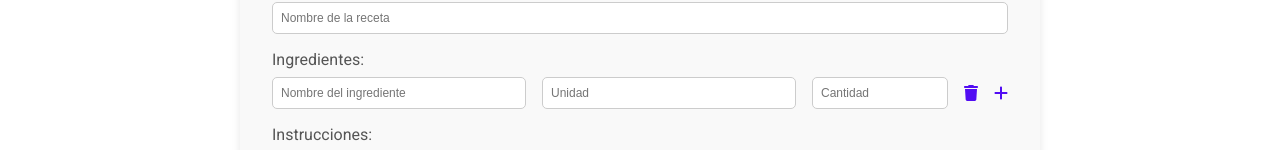
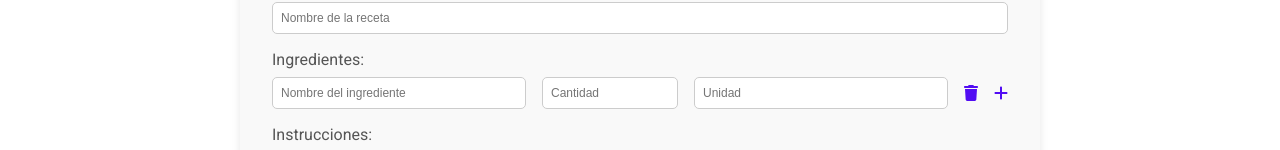
Before and after one commit to Marta-Af/Web-Recetas, a React (Vite) app: page /create-recipe in a window 1280 px wide. Shown: the part 194-344 px from the top of the page. Built offline with nearby package versions, Linux system fonts and the light colour scheme.

Commit message:
add image component

```diff
--- a/src/components/Forms/CreateRecipe.jsx
+++ b/src/components/Forms/CreateRecipe.jsx
@@ -1,6 +1,7 @@
 import React, { useState } from "react";
 import { FontAwesomeIcon } from "@fortawesome/react-fontawesome";
 import { faPlus, faTrash } from "@fortawesome/free-solid-svg-icons";
+import { useNavigate } from "react-router-dom"; // Importa useNavigate
 
 const CreateRecipe = () => {
   const [recipeName, setRecipeName] = useState("");
@@ -11,6 +12,8 @@ const CreateRecipe = () => {
   const [image, setImage] = useState(null);
   const [difficulty, setDifficulty] = useState("Fácil");
   const [time, setTime] = useState("");
+
+  const navigate = useNavigate(); // Hook para redirigir
 
   const handleAddIngredient = () => {
     setIngredients([
@@ -60,6 +63,9 @@ const CreateRecipe = () => {
 
       const data = await response.json();
       console.log("Receta creada:", data);
+
+      // Redirigir a la página RecipeList después de añadir correctamente
+      navigate("/recipelist");
     } catch (error) {
       console.error("Error al crear la receta:", error.message);
     }
@@ -105,6 +111,16 @@ const CreateRecipe = () => {
                 tabIndex={index * 5 + 2} // tabIndex para nombre del ingrediente
               />
               <input
+                type="number"
+                placeholder="Cantidad"
+                value={ingredient.quantity}
+                onChange={(e) =>
+                  handleIngredientChange(index, "quantity", e.target.value)
+                }
+                className="input-number"
+                tabIndex={index * 5 + 3}
+              />
+              <input
                 type="text"
                 placeholder="Unidad"
                 value={ingredient.unit}
@@ -112,18 +128,9 @@ const CreateRecipe = () => {
                   handleIngredientChange(index, "unit", e.target.value)
                 }
                 className="input-text"
-                tabIndex={index * 5 + 3} // tabIndex para unidad
+                tabIndex={index * 5 + 4} // tabIndex para unidad
               />
-              <input
-                type="number"
-                placeholder="Cantidad"
-                value={ingredient.quantity}
-                onChange={(e) =>
-                  handleIngredientChange(index, "quantity", e.target.value)
-                }
-                className="input-number"
-                tabIndex={index * 5 + 4} // tabIndex para cantidad
-              />
+
               <FontAwesomeIcon
                 icon={faTrash}
                 onClick={() => handleRemoveIngredient(index)}
--- a/src/components/Recipes/RecipeList.jsx
+++ b/src/components/Recipes/RecipeList.jsx
@@ -91,7 +91,7 @@ const RecipesList = () => {
             >
               <div className="card-front">
                 <img
-                  src={recipe.recipe_image}
+                  src={`http://localhost:3000/uploads/${recipe.recipe_image}`}
                   alt={recipe.recipe_name}
                   className="recipe-image"
                 />
```
Also changed, not shown: 2 other files (tests, documents, lock files or other folders).
